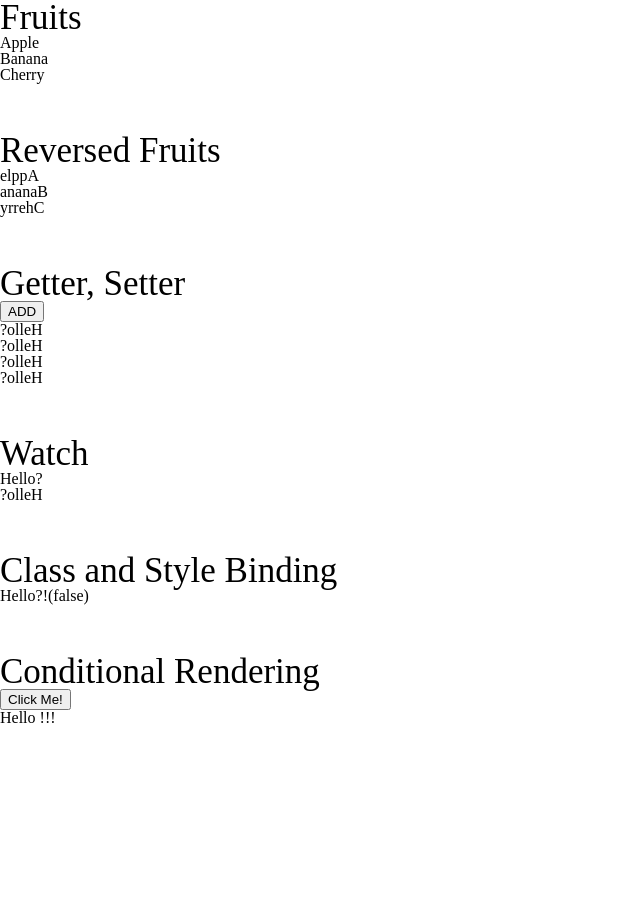
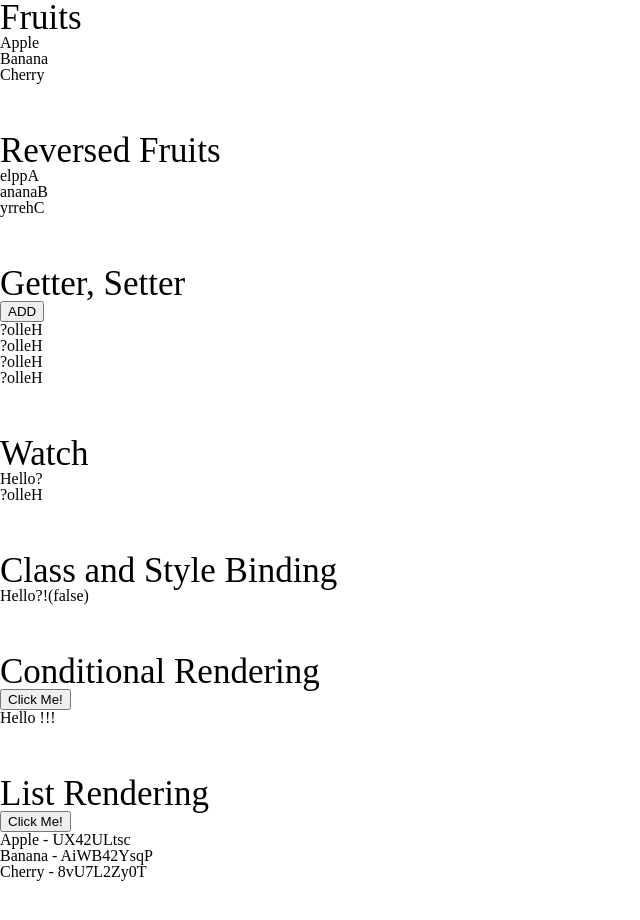
Before and after one commit to hyunwoo045/vue3-template-syntax, a Vue app: page / in a window 1280 px wide. Shown: the top 920 px of the page, without its empty margins (0-640 px from the left). Before the commit the page ends 800 px from the top, so only its background shows below. Built offline with nearby package versions, Linux system fonts and the light colour scheme.

Commit message:
list rendering

```diff
--- a/package.json
+++ b/package.json
@@ -28,6 +28,7 @@
     "postcss-loader": "^6.1.1",
     "sass": "^1.35.2",
     "sass-loader": "^12.1.0",
+    "shortid": "^2.2.16",
     "style-loader": "^3.1.0",
     "vue-loader": "^16.3.3",
     "vue-style-loader": "^4.1.3",
--- a/src/components/Fruits.vue
+++ b/src/components/Fruits.vue
@@ -54,7 +54,6 @@
       Hello?!({{ isActive }})
     </h1>
   </section>
-
   <section class="box">
     <h1 class="title">
       Conditional Rendering
@@ -72,9 +71,25 @@
       Bye !!!
     </h1>
   </section>
+  <section class="box">
+    <h1 class="title">
+      List Rendering
+    </h1>
+    <button @click="listRederingHandler">
+      Click Me!
+    </button>
+    <ul>
+      <li
+        v-for="fruit in newFruits"
+        :key="fruit.id">
+        {{ fruit.name }} - {{ fruit.id }}
+      </li>
+    </ul>
+  </section>
 </template>
 
 <script>
+import shortid from 'shortid'
 export default {
 
   data() {
@@ -83,7 +98,7 @@ export default {
       msg: 'Hello?',
       isActive: false,
       isShow: true,
-      count: 0
+      count: 0,
     }
   },
 
@@ -91,7 +106,7 @@ export default {
     hasFruit() {
       return this.fruits.length > 0
     },
-    reverseFruits() {   // 여러 번 호출되더라도 여러 번 연산하지 않는다.
+    reverseFruits() {
       return this.fruits.map((fruit) => {
         return fruit.split("").reverse().join("");
       });
@@ -103,6 +118,14 @@ export default {
       set(v) {
         this.msg = v;
       },
+    },
+    newFruits() {
+      return this.fruits.map((fruit)=> {
+        return {
+          id: shortid.generate(),
+          name: fruit,
+        }
+      })
     }
   },
   methods: {
@@ -118,6 +141,9 @@ export default {
     handler() {
       this.isShow = !this.isShow
       this.count += 1
+    },
+    listRederingHandler() {
+      this.fruits.push('Orange')
     }
   },
 
```
Also changed, not shown: 2 other files (tests, documents, lock files or other folders).
